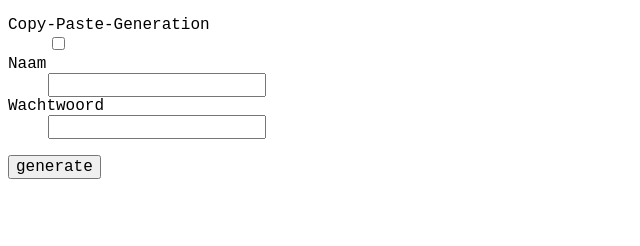
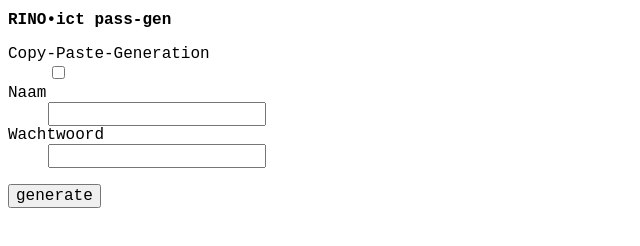
Before and after one commit to Soundousskaissy/Password-generator, a plain HTML site: page index.html in a window 1280 px wide. Shown: the whole page, without its empty margins (0-640 px from the left). Drawn offline with Linux system fonts and the light colour scheme.

Commit message:
Sets page title

```diff
--- a/index.html
+++ b/index.html
@@ -5,9 +5,10 @@
     <meta http-equiv="X-UA-Compatible" content="IE=edge" />
     <meta name="viewport" content="width=device-width, initial-scale=1.0" />
     <link rel="stylesheet" href="styles.css" />
-    <title>Document</title>
+    <title>RINO•ict pass-gen</title>
   </head>
   <body>
+    <h1>RINO•ict pass-gen</h1>
     <form action="">
       <dl>
         <dt>
```
